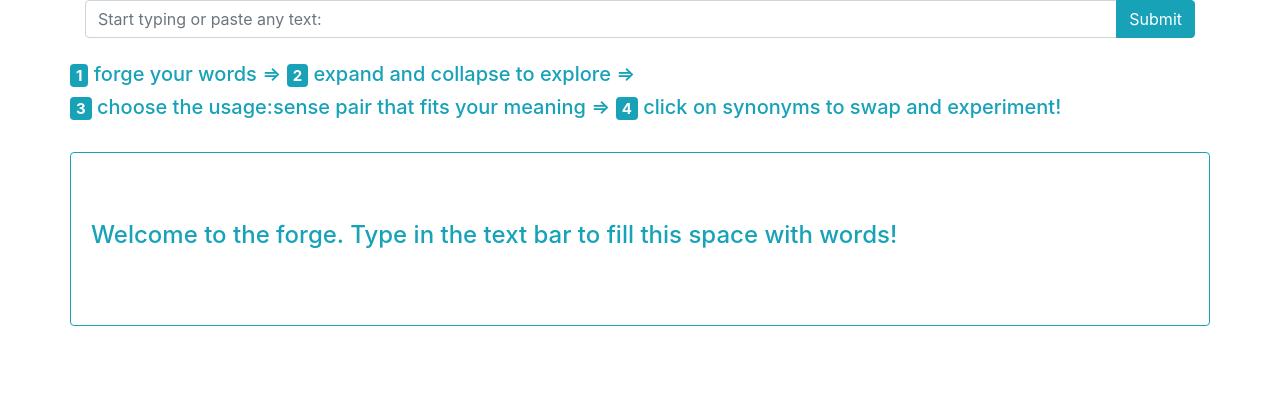
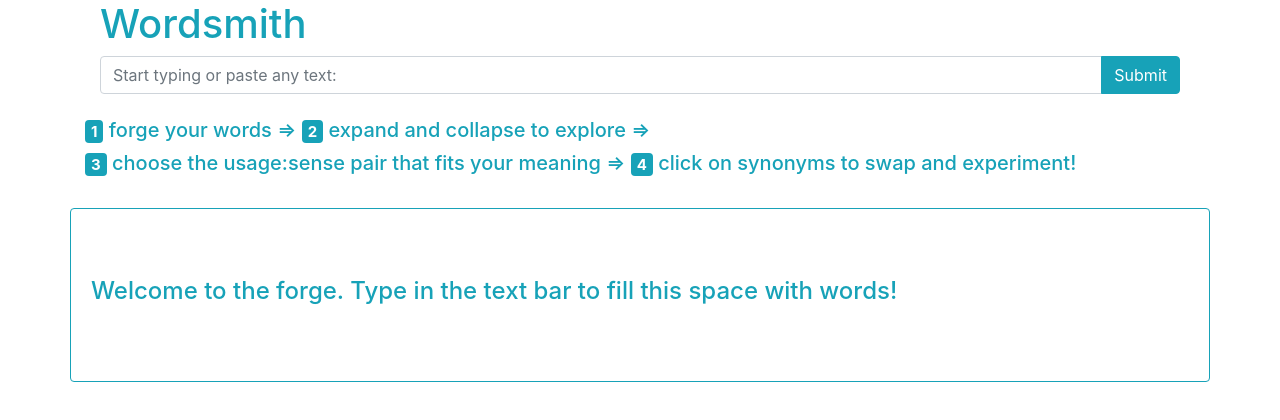
Before and after one commit to emanuelbierman/wordsmith, a React (Create React App) app in the folder client/: page / in a window 1280 px wide. Shown: the top 420 px of the page. Built offline with nearby package versions, Linux system fonts and the light colour scheme.

Commit message:
Create stateless Directions component from directions in WordsContainer

```diff
--- a/client/src/App.js
+++ b/client/src/App.js
@@ -2,14 +2,13 @@ import React, { Component } from 'react';
 import { BrowserRouter as Router, Route } from 'react-router-dom';
 import WordsContainer from './containers/WordsContainer';
 // import PinnedSentencesContainer from './containers/PinnedSentencesContainer';
-import SearchBar from './components/SearchBar';
+import Home from './components/Home';
 
 class App extends Component {
   render() {
     return (
       <Router>
-        <Route path="/" component={SearchBar} />
-        <Route path="/" component={WordsContainer} />
+        <Route path="/" component={Home} />
       </Router>
     );
   }
--- /dev/null
+++ b/client/src/components/Directions.js
@@ -0,0 +1,21 @@
+import React, { Component } from 'react';
+import { Container, Row, Badge } from 'reactstrap';
+
+class Directions extends Component {
+  render() {
+    return(
+      <Container>
+        <br></br>
+        <Row>
+          <h5><Badge color="info">1</Badge> forge your words => <Badge color="info">2</Badge> expand and collapse to explore =></h5>
+        </Row>
+        <Row>
+          <h5><Badge color="info">3</Badge> choose the usage:sense pair that fits your meaning => <Badge color="info">4</Badge> click on synonyms to swap and experiment!</h5>
+        </Row>
+        <br></br>
+      </Container>
+    )
+  }
+}
+
+export default Directions;
--- /dev/null
+++ b/client/src/components/Home.js
@@ -0,0 +1,21 @@
+import React, { Component } from 'react';
+import Title from './Title';
+import SearchBar from './SearchBar';
+import Directions from './Directions';
+import WordsContainer from '../containers/WordsContainer';
+import { Container } from 'reactstrap';
+
+class Home extends Component {
+  render() {
+    return(
+      <Container className="text-info">
+        <Title/>
+        <SearchBar/>
+        <Directions/>
+        <WordsContainer/>
+      </Container>
+    )
+  }
+}
+
+export default Home;
--- a/client/src/containers/WordsContainer.js
+++ b/client/src/containers/WordsContainer.js
@@ -21,19 +21,9 @@ class WordsContainer extends Component {
       </>;
     }
     return(
-      <Container className="text-info">
-        <br></br>
-        <Row>
-          <h5><Badge color="info">1</Badge> forge your words => <Badge color="info">2</Badge> expand and collapse to explore =></h5>
-        </Row>
-        <Row>
-          <h5><Badge color="info">3</Badge> choose the usage:sense pair that fits your meaning => <Badge color="info">4</Badge> click on synonyms to swap and experiment!</h5>
-        </Row>
-        <br></br>
         <Row xs="auto">
           {wordsContainer}
         </Row>
-      </Container>
     )
   };
 };
```
